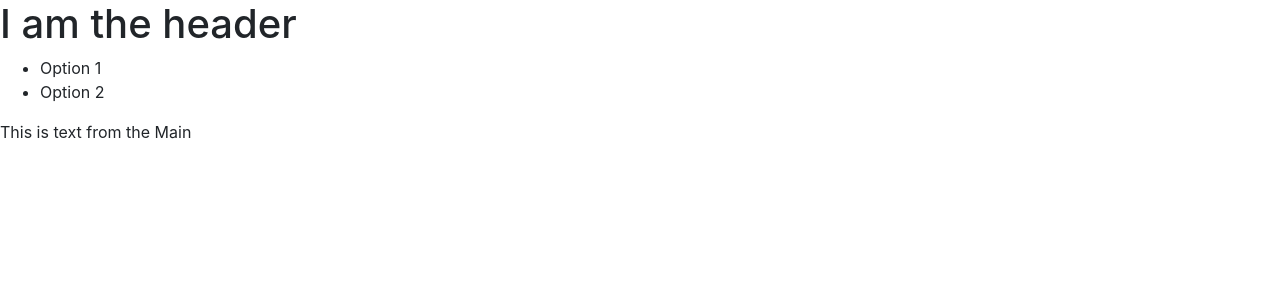
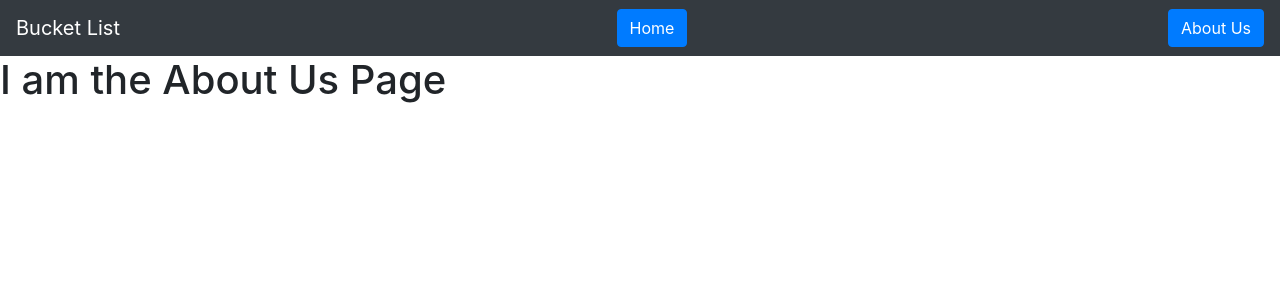
Before and after one commit to TheBuckateers/Bucket-List, a React (Create React App) app: page /about in a window 1280 px wide. Shown: the top 300 px of the page. Built offline with nearby package versions, Linux system fonts and the light colour scheme.

Commit message:
WIP main seciton and more

```diff
--- a/src/App.js
+++ b/src/App.js
@@ -1,11 +1,24 @@
 import { Component } from "react";
+import { Switch, Route } from "react-router-dom";
 import "./App.css";
 
 import Main from "./components/Main";
+import About from "./components/About";
 
 class App extends Component {
   render() {
-    return <Main />;
+    return (
+      <>
+        <Switch>
+          <Route exact path="/">
+            <Main />
+          </Route>
+          <Route exact path="/about">
+            <About />
+          </Route>
+        </Switch>
+      </>
+    );
   }
 }
 
--- /dev/null
+++ b/src/components/About.js
@@ -0,0 +1,9 @@
+import { Component } from "react";
+
+class About extends Component {
+  render() {
+    return <h1>I am the About Us Page</h1>;
+  }
+}
+
+export default About;
--- /dev/null
+++ b/src/components/BucketItem.css
@@ -0,0 +1,4 @@
+.scroll {
+  max-height: 140px;
+  overflow-y: auto;
+}
--- /dev/null
+++ b/src/components/BucketItem.js
@@ -0,0 +1,35 @@
+import { Component } from "react";
+import Card from "react-bootstrap/Card";
+import Col from "react-bootstrap/Col";
+import Button from "react-bootstrap/Button";
+
+import "./BucketItem.css";
+
+class BucketItem extends Component {
+  render() {
+    return (
+      <Col xs={12} md={6} lg={4}>
+        <Card className="mb-3">
+          <Card.Img variant="top" src="holder.js/100px160" />
+          <Card.Body>
+            <Card.Title>Country Name</Card.Title>
+            <Card.Text className="scroll">
+              Some text related to items about this country can be included
+              here. Various different things. What do we want? I am not sure
+              lets see what we can find I guess. Some text related to items
+              about this country can be included here. Various different things.
+              What do we want? I am not sure lets see what we can find I guess.
+            </Card.Text>
+          </Card.Body>
+          <Card.Footer>
+            <Button variant="light" size="sm">
+              More
+            </Button>
+          </Card.Footer>
+        </Card>
+      </Col>
+    );
+  }
+}
+
+export default BucketItem;
--- /dev/null
+++ b/src/components/BucketItems.js
@@ -0,0 +1,25 @@
+import { Component } from "react";
+import Container from "react-bootstrap/Container";
+import Row from "react-bootstrap/Row";
+
+import BucketItem from "./BucketItem";
+
+class BucketItems extends Component {
+  render() {
+    return (
+      <Container>
+        <Row>
+          <BucketItem />
+          <BucketItem />
+          <BucketItem />
+          <BucketItem />
+          <BucketItem />
+          <BucketItem />
+          <BucketItem />
+        </Row>
+      </Container>
+    );
+  }
+}
+
+export default BucketItems;
--- a/src/components/Main.js
+++ b/src/components/Main.js
@@ -1,9 +1,37 @@
 import { Component } from "react";
+import BucketItems from "./BucketItems";
+
 import "./Main.css";
+import Search from "./UI/Search";
 
 class Main extends Component {
+  constructor(props) {
+    super(props);
+    this.state = {
+      countrySearch: "",
+    };
+  }
+
+  countrySearchChangeHandler = (event) => {
+    this.setState({ countrySearch: event.target.value });
+  };
+
+  countrySearchClickHander = (event) => {
+    event.preventDefault();
+    console.log("Search Country: ", this.state.countrySearch);
+  };
+
   render() {
-    return <p>This is text from the Main</p>;
+    return (
+      <>
+        <Search
+          countrySearch={this.state.countrySearch}
+          onChange={this.countrySearchChangeHandler}
+          onClick={this.countrySearchClickHander}
+        />
+        <BucketItems />
+      </>
+    );
   }
 }
 
--- a/src/components/UI/Header.css
+++ b/src/components/UI/Header.css
@@ -1,3 +1,11 @@
 header {
   margin: 0;
 }
+
+a {
+  color: #fff;
+}
+
+a:hover {
+  color: darkgrey;
+}
--- a/src/components/UI/Header.js
+++ b/src/components/UI/Header.js
@@ -1,4 +1,7 @@
 import { Component } from "react";
+import { Link } from "react-router-dom";
+import Button from "react-bootstrap/Button";
+import Navbar from "react-bootstrap/Navbar";
 
 import "./Header.css";
 
@@ -6,13 +9,29 @@ class Header extends Component {
   render() {
     return (
       <header>
-        <h1>I am the header</h1>
-        <nav>
-          <ul>
-            <li>Option 1</li>
-            <li>Option 2</li>
-          </ul>
-        </nav>
+        <Navbar expand="xxl" bg="dark" variant="dark">
+          <Navbar.Brand>Bucket List</Navbar.Brand>
+          <Button>
+            <Link to="/">Home</Link>
+          </Button>
+          <Button>
+            <Link to="/about">About Us</Link>
+          </Button>
+          {/* {isAuthenticated && (
+          <Button>
+            <Link to="/profile">Profile</Link>
+          </Button>
+        )} */}
+          {/* {isAuthenticated ? (
+          <Button onClick={() => logout({ returnTo: window.location.origin })}>
+            Logout
+          </Button>
+        ) : (
+          <Button>
+            <Link to="/login">Login</Link>
+          </Button>
+        )} */}
+        </Navbar>
       </header>
     );
   }
--- /dev/null
+++ b/src/components/UI/Search.js
@@ -0,0 +1,28 @@
+import { Component } from "react";
+import InputGroup from "react-bootstrap/InputGroup";
+import FormControl from "react-bootstrap/FormControl";
+import Button from "react-bootstrap/Button";
+import Container from "react-bootstrap/Container";
+
+class Search extends Component {
+  render() {
+    return (
+      <Container className="mt-3 w-75 mb-3">
+        <InputGroup>
+          <FormControl
+            placeholder="Country Search"
+            value={this.props.countrySearch}
+            onChange={this.props.onChange}
+          />
+          <InputGroup.Append>
+            <Button variant="primary" onClick={this.props.onClick}>
+              Search
+            </Button>
+          </InputGroup.Append>
+        </InputGroup>
+      </Container>
+    );
+  }
+}
+
+export default Search;
--- a/src/index.js
+++ b/src/index.js
@@ -1,5 +1,6 @@
 import React from "react";
 import ReactDOM from "react-dom";
+import { BrowserRouter as Router } from "react-router-dom";
 
 import "./index.css";
 import "bootstrap/dist/css/bootstrap.min.css";
@@ -9,9 +10,11 @@ import Layout from "./components/UI/Layout";
 
 ReactDOM.render(
   <React.StrictMode>
-    <Layout>
-      <App />
-    </Layout>
+    <Router>
+      <Layout>
+        <App />
+      </Layout>
+    </Router>
   </React.StrictMode>,
   document.getElementById("root")
 );
```
